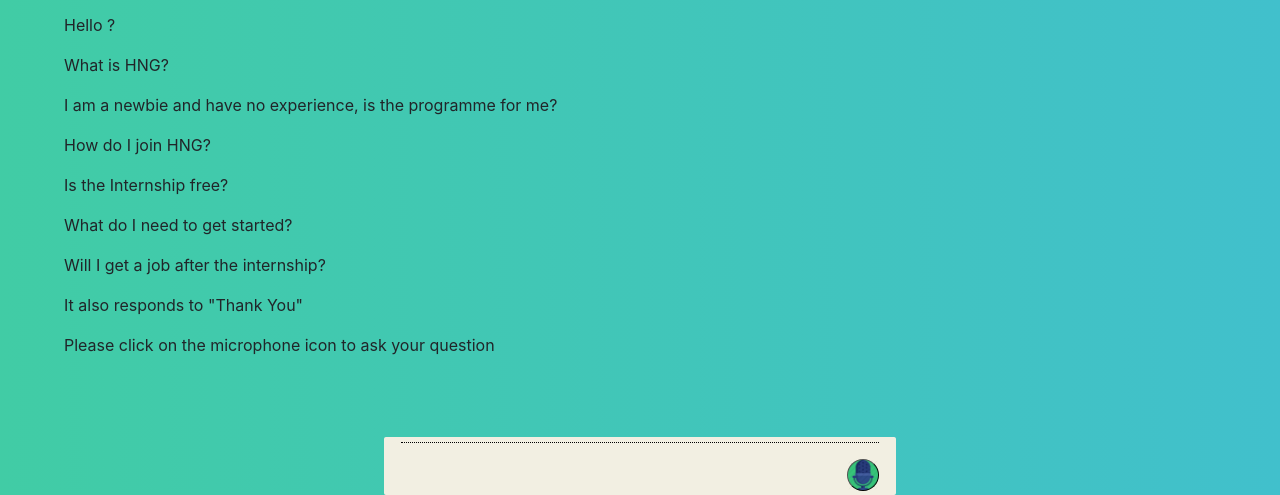
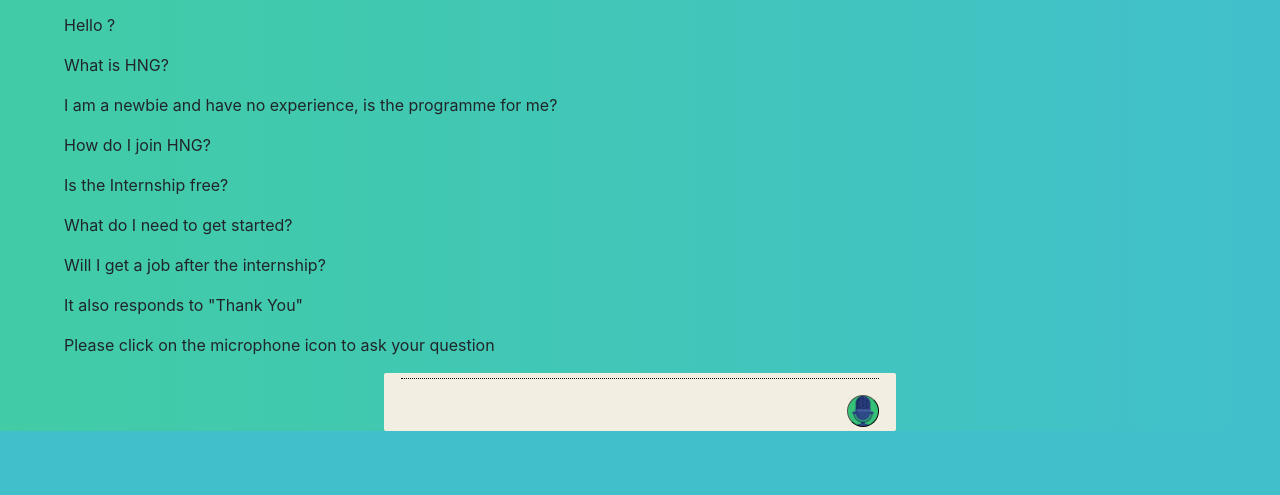
Before and after one commit to eRiickdev/PanVoiceChatBot, a plain HTML site: page index.html in a window 1280 px wide. Shown: the part 423-918 px from the top of the page. After the commit the page ends 854 px from the top, so only its background shows below. Drawn offline with nearby package versions, Linux system fonts and the light colour scheme; files that its build step writes are made by us from their sources; files whose address does not match are found by name.

Commit message:
Add files via upload

```diff
--- a/panchatbot.css
+++ b/panchatbot.css
@@ -12,12 +12,13 @@
           padding: 0.2rem 1rem;
            color: #1e2440;
            overflow: scroll;
-            margin-top: 10vh;
+            margin-top: 2vh;
         }
 
         .par
         {
        margin-left: 5%;
+       margin-top: 0%
         }
 
 .text-box {  max-height: 70vh;  overflow: scroll;}
```
